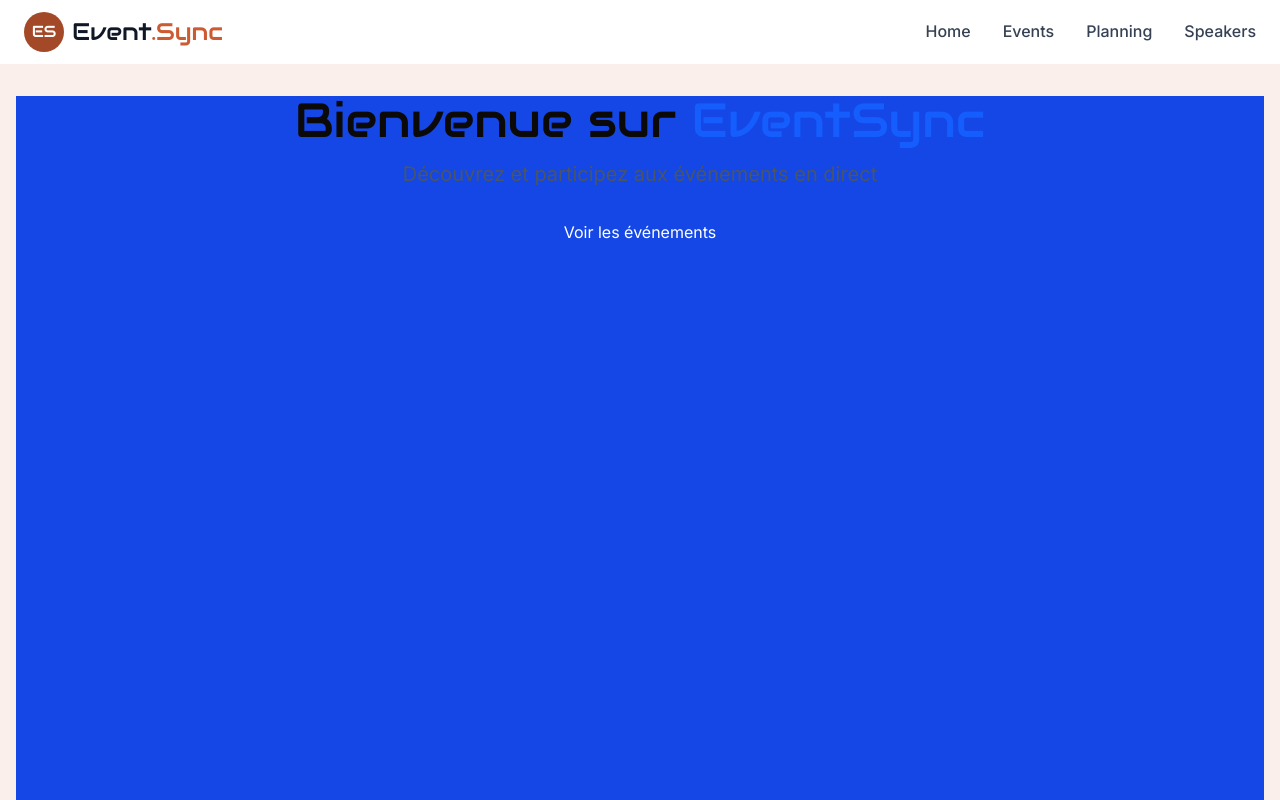
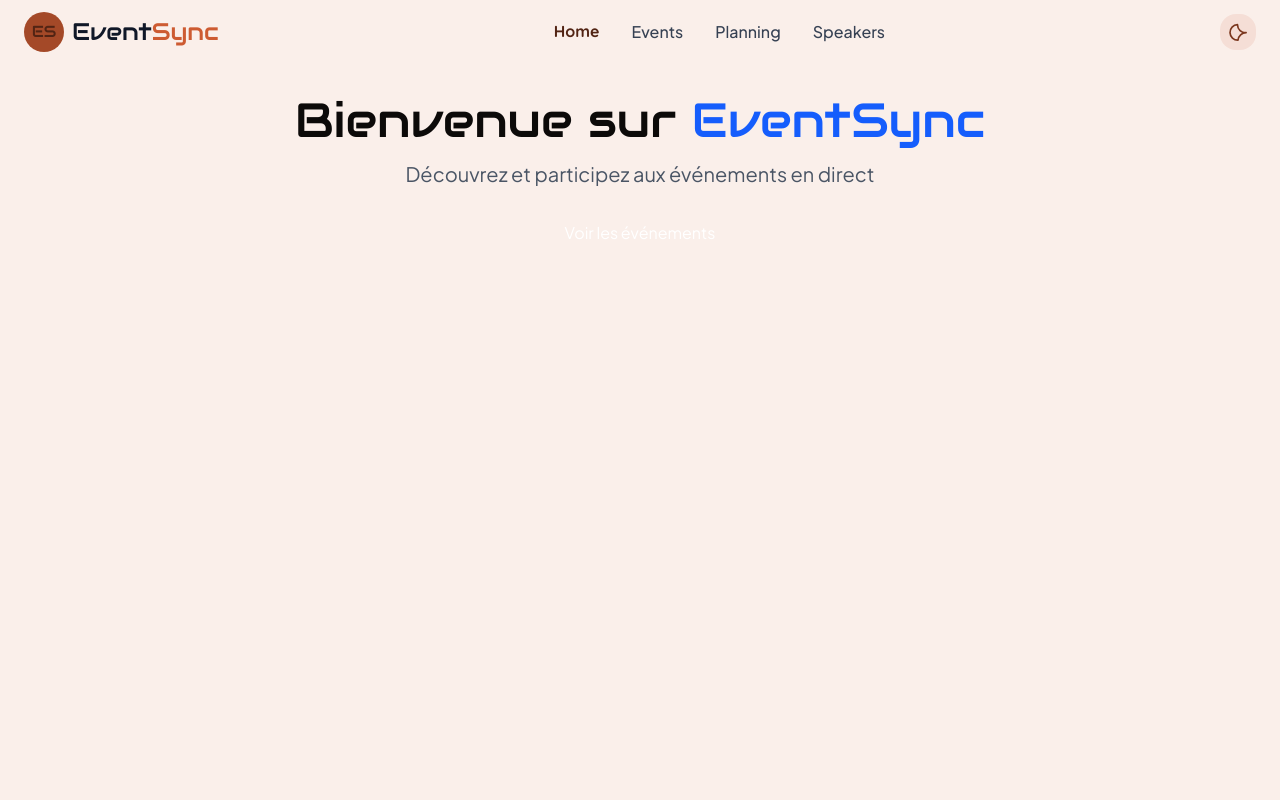
Before and after one commit to eventsync0/Event_Sync_2026_Client, a Next.js app: page / in a window 1280 px wide. Shown: the top 800 px of the page. Built offline with nearby package versions, Linux system fonts and the light colour scheme.

Commit message:
feat(thememode) : add dark and light mode

```diff
--- a/package.json
+++ b/package.json
@@ -12,6 +12,7 @@
     "axios": "^1.15.2",
     "lucide-react": "^1.14.0",
     "next": "16.2.4",
+    "next-themes": "^0.4.6",
     "react": "19.2.4",
     "react-dom": "19.2.4",
     "react-icons": "^5.6.0"
--- a/src/app/globals.css
+++ b/src/app/globals.css
@@ -1,5 +1,7 @@
-@import url('https://fonts.googleapis.com/css2?family=Fira+Code:wght@400;600&family=Plus+Jakarta+Sans:wght@400;500;600;700&display=swap');
-@import url('https://fonts.googleapis.com/css2?family=Audiowide&display=swap');
+/* ==========================================================================
+   1. TOUS LES IMPORTS (Optimisés et regroupés tout en haut)
+   ========================================================================== */
+@import url('https://fonts.googleapis.com/css2?family=Audiowide&family=Fira+Code:wght@400;600&family=Plus+Jakarta+Sans:wght@400;500;600;700&family=Quicksand:wght@300..700&display=swap');
 @import "tailwindcss";
 
 :root {
@@ -26,50 +28,74 @@
   --border-custom: var(--coffee-200);
 
   /* ==========================================================================
-     4. CAS D'USAGE : TYPOGRAPHIE & TEXTES (Mode Clair)
+     4. CAS D'USAGE : TYPOGRAPHIE & txtES (Mode Clair)
      ========================================================================== */
   --foreground: var(--coffee-900);
-  --text-body: #3D342E;
-  --text-secondary: var(--coffee-700);
-  --text-on-dark: var(--coffee-50);
+  --txt-body: var(--coffee-800);
+  --txt-secondary: var(--coffee-700);
+  --txt-on-dark: var(--coffee-50);
 
   /* ==========================================================================
-     5. CAS D'USAGE : BOUTONS & ACTIONS (Mode Clair)
+     5. ÉTATS DES BOUTONS (Mode Clair)
      ========================================================================== */
-  --btn-primary: var(--coffee-500);
-  --btn-primary-hover: var(--coffee-600);
-  --btn-secondary: var(--coffee-100);
-  --btn-secondary-hover: var(--coffee-200);
+  /* --- PRIMARY --- */
+  --primary: var(--coffee-500);
+  --primary-hover: var(--coffee-600);
+  --primary-active: var(--coffee-700);
+  --primary-disabled: var(--coffee-300);
+
+  /* --- SECONDARY --- */
+  --secondary: var(--coffee-100);
+  --secondary-hover: var(--coffee-200);
+  --secondary-active: var(--coffee-300);
+  --secondary-disabled: var(--coffee-50);
+
+  /* --- TERTIARY --- */
+  --tertiary: transparent;
+  --tertiary-hover: rgba(205, 91, 50, 0.08); /* Effet d'overlay subtil */
+  --tertiary-active: rgba(205, 91, 50, 0.15);
+  --tertiary-disabled: transparent;
 
   /* ==========================================================================
      6. CAS D'USAGE : BADGES & LABELS (Mode Clair)
      ========================================================================== */
   --badge-bg: var(--coffee-100);
-  --badge-text: var(--coffee-800);
+  --badge-txt: var(--coffee-800);
 }
 
 /* ==========================================================================
    7. AFFECTATION AUTOMATIQUE DU DARK MODE
    ========================================================================== */
-@media (prefers-color-scheme: dark) {
-  :root {
-    --background: var(--coffee-950);
+   .dark {
+    --background: var(--coffee-950); /* Corrigé : passe bien sur le fond sombre */
     --bg-card: var(--coffee-900);
     --border-custom: var(--coffee-800);
 
     --foreground: var(--coffee-50);
-    --text-body: var(--coffee-100);
-    --text-secondary: var(--coffee-300);
-    --text-on-dark: var(--coffee-950);
+    --txt-body: var(--coffee-100);
+    --txt-secondary: var(--coffee-300);
+    --txt-on-dark: var(--coffee-950);
 
-    --btn-primary: var(--coffee-400);
-    --btn-primary-hover: var(--coffee-500);
-    --btn-secondary: rgba(41, 18, 10, 0.4);
-    --btn-secondary-hover: rgba(82, 36, 20, 0.6);
+    /* --- ÉTATS PRIMARY (Sombre) --- */
+    --primary: var(--coffee-400);
+    --primary-hover: var(--coffee-500);
+    --primary-active: var(--coffee-600);
+    --primary-disabled: var(--coffee-800);
+
+    /* --- ÉTATS SECONDARY (Sombre) --- */
+    --secondary: rgba(41, 18, 10, 0.4);
+    --secondary-hover: rgba(82, 36, 20, 0.6);
+    --secondary-active: rgba(82, 36, 20, 0.8);
+    --secondary-disabled: rgba(41, 18, 10, 0.1);
+
+    /* --- ÉTATS TERTIARY (Sombre) --- */
+    --tertiary: transparent;
+    --tertiary-hover: rgba(215, 124, 91, 0.1);
+    --tertiary-active: rgba(215, 124, 91, 0.2);
+    --tertiary-disabled: transparent;
 
     --badge-bg: rgba(41, 18, 10, 0.5);
-    --badge-text: var(--coffee-200);
-  }
+    --badge-txt: var(--coffee-200);
 }
 
 /* ==========================================================================
@@ -80,18 +106,29 @@
   --color-bg-card: var(--bg-card);
   --color-border-custom: var(--border-custom);
 
-  --color-text-title: var(--foreground);
-  --color-text-body: var(--text-body);
-  --color-text-secondary: var(--text-secondary);
-  --color-text-on-dark: var(--text-on-dark);
+  --color-txt-title: var(--foreground);
+  --color-txt-body: var(--txt-body);
+  --color-txt-secondary: var(--txt-secondary);
+  --color-txt-on-dark: var(--txt-on-dark);
 
-  --color-btn-primary: var(--btn-primary);
-  --color-btn-primary-hover: var(--btn-primary-hover);
-  --color-btn-secondary: var(--btn-secondary);
-  --color-btn-secondary-hover: var(--btn-secondary-hover);
+  /* Mappage de tous les boutons et états dans Tailwind */
+  --color-primary: var(--primary);
+  --color-primary-hover: var(--primary-hover);
+  --color-primary-active: var(--primary-active);
+  --color-primary-disabled: var(--primary-disabled);
+
+  --color-secondary: var(--secondary);
+  --color-secondary-hover: var(--secondary-hover);
+  --color-secondary-active: var(--secondary-active);
+  --color-secondary-disabled: var(--secondary-disabled);
+
+  --color-tertiary: var(--tertiary);
+  --color-tertiary-hover: var(--tertiary-hover);
+  --color-tertiary-active: var(--tertiary-active);
+  --color-tertiary-disabled: var(--tertiary-disabled);
 
   --color-badge-bg: var(--badge-bg);
-  --color-badge-text: var(--badge-text);
+  --color-badge-txt: var(--badge-txt);
 
   --color-coffee-50: var(--coffee-50);
   --color-coffee-100: var(--coffee-100);
@@ -105,12 +142,13 @@
   --color-coffee-900: var(--coffee-900);
   --color-coffee-950: var(--coffee-950);
 
-  /* Les polices de l'application */
+  /* Les polices d'écriture */
   --font-sans: 'Plus Jakarta Sans', ui-sans-serif, system-ui, sans-serif;
   --font-mono: 'Fira Code', ui-monospace, monospace;
-  --font-family: "Audiowide", sans-serif;
+  --font-audiowide: "Audiowide", sans-serif;
+  --font-quicksand: "Quicksand", sans-serif;
 
-  /* Les rayons de bordure personnalisés */
+  /* Les rayons de bordure */
   --radius-lg: 0.75rem;
   --radius-xl: 1rem;
   --radius-2xl: 1.25rem;
@@ -123,6 +161,6 @@
 body {
   font-family: var(--font-sans);
   background-color: var(--background);
-  color: var(--text-body);
+  color: var(--txt-body);
   line-height: 1.6;
 }
--- a/src/app/layout.tsx
+++ b/src/app/layout.tsx
@@ -1,11 +1,9 @@
 // src/app/layout.tsx
 import type { Metadata } from 'next';
-import { Inter } from 'next/font/google';
 import './globals.css';
 import Navbar from '@/components/common/Navbar';
 import Footer from '@/components/common/Footer';
-
-const inter = Inter({ subsets: ['latin'] });
+import { ThemeProvider } from '@/components/common/ThemeProvider'; // Import du provider
 
 export const metadata: Metadata = {
   title: 'EventSync - Événements en direct',
@@ -18,8 +16,10 @@
   children: React.ReactNode;
 }) {
   return (
-    <html lang="fr">
-      <body className={inter.className}>
+    // On retire toute classe forcée, next-themes va gérer l'injection de .dark ici
+    <html lang="fr" suppressHydrationWarning>
+      <body className="bg-background text-text-body antialiased">
+        <ThemeProvider>
           <div className="min-h-screen flex flex-col">
             <Navbar />
             <main className="flex-1">
@@ -27,6 +27,7 @@
             </main>
             <Footer />
           </div>
+        </ThemeProvider>
       </body>
     </html>
   );
--- a/src/components/common/Navbar.tsx
+++ b/src/components/common/Navbar.tsx
@@ -1,26 +1,25 @@
 'use client';
 
 import Link from 'next/link';
-import { Calendar } from 'lucide-react';
-
+import ThemeToggle from './ThemeToggle';
 export default function Navbar() {
   return (
-    <nav className="bg-white sticky top-0 z-50">
+    <nav className="bg-transparent sticky top-0 z-50">
       <div className="max-w-7xl mx-auto px-6">
         <div className="flex items-center justify-between h-16">
 
           <Link href="/" className="flex items-center gap-2">
             <div className="w-10 h-10 bg-coffee-600 rounded-full flex items-center justify-center">
-             <h2 className="text-white font-family">ES</h2>
+             <h2 className="text-body font-audiowide">ES</h2>
             </div>
-            <div className="font-family text-2xl text-gray-900">Event<span className="text-coffee-500">.Sync</span></div>
+            <div className="font-audiowide text-2xl text-gray-900">Event<span className="text-coffee-500">Sync</span></div>
           </Link>
 
 
           <div className="flex items-center gap-8">
           <Link
               href="/"
-              className="text-gray-700 hover:text-blue-600 font-medium transition"
+              className="font-quicksand  text-txt-body hover:text-primary-hover font-bold transition"
             >
               Home
             </Link>
@@ -43,14 +42,7 @@
               Speakers
             </Link>
           </div>
-
-          {/* <Link
-            href="/login"
-            className="flex items-center gap-2 px-5 py-2.5 bg-gray-900 text-white rounded-xl hover:bg-gray-800 transition font-medium"
-          >
-            <User className="w-5 h-5" />
-            Organisateur
-          </Link> */}
+          <ThemeToggle/>
 
         </div>
       </div>
--- /dev/null
+++ b/src/components/common/ThemeProvider.tsx
@@ -0,0 +1,16 @@
+"use client";
+
+import React from 'react';
+import { ThemeProvider as NextThemesProvider } from 'next-themes';
+
+export function ThemeProvider({ children }: { children: React.ReactNode }) {
+  return (
+    <NextThemesProvider
+    attribute="class"
+    defaultTheme="system"   // respecte la préférence OS par défaut
+    enableSystem            // active la détection automatique
+  >
+    {children}
+  </NextThemesProvider>
+  );
+}
--- /dev/null
+++ b/src/components/common/ThemeToggle.tsx
@@ -0,0 +1,33 @@
+"use client";
+
+import React, { useEffect, useState } from "react";
+import { useTheme } from "next-themes";
+
+export default function ThemeToggle() {
+  const { resolvedTheme, setTheme } = useTheme(); // resolvedTheme au lieu de theme
+  const [mounted, setMounted] = useState(false);
+
+  useEffect(() => { setMounted(true); }, []);
+
+  if (!mounted) return <div className="w-9 h-9" />;
+
+  const isDark = resolvedTheme === "dark"; // resolvedTheme résout "system" → "dark"|"light"
+
+  return (
+    <button
+      onClick={() => setTheme(isDark ? "light" : "dark")}
+      className="p-2 rounded-xl bg-secondary hover:bg-secondary-hover text-txt-secondary transition-colors cursor-pointer"
+      aria-label="Changer de thème"
+    >
+      {isDark ? (
+        <svg xmlns="http://www.w3.org/2000/svg" fill="none" viewBox="0 0 24 24" strokeWidth={2} stroke="currentColor" className="w-5 h-5">
+          <path strokeLinecap="round" strokeLinejoin="round" d="M12 3v2.25m0 13.5V21M4.22 4.22l1.58 1.58m12.42 12.42l1.58 1.58M3 12h2.25m13.5 0H21M4.22 19.78l1.58-1.58M17.66 6.34l1.58-1.58M12 7.5a4.5 4.5 0 100 9 4.5 4.5 0 000-9z" />
+        </svg>
+      ) : (
+        <svg xmlns="http://www.w3.org/2000/svg" fill="none" viewBox="0 0 24 24" strokeWidth={2} stroke="currentColor" className="w-5 h-5">
+          <path strokeLinecap="round" strokeLinejoin="round" d="M21.75 12.83A9.75 9.75 0 0111.4 3.17 8.55 8.55 0 0012 21.75a9.75 9.75 0 019.75-8.92z" />
+        </svg>
+      )}
+    </button>
+  );
+}
--- a/src/components/home/HeroSection.tsx
+++ b/src/components/home/HeroSection.tsx
@@ -3,8 +3,8 @@
 export default function HeroSection() {
   return (
     <div className='max-w-full'>
-     <section className="text-center mb-16 min-h-screen bg-blue-700">
-      <h1 className="text-5xl font-family mb-4 text-stone-950">
+     <section className="text-center mb-16 min-h-screen">
+      <h1 className="text-5xl font-audiowide mb-4 text-stone-950">
         Bienvenue sur <span className="text-blue-600">EventSync</span>
       </h1>
       <p className="text-xl text-gray-600 mb-8">
```
Also changed, not shown: 1 other file (tests, documents, lock files or other folders). Lines whose indentation alone changed are shown as unchanged.
